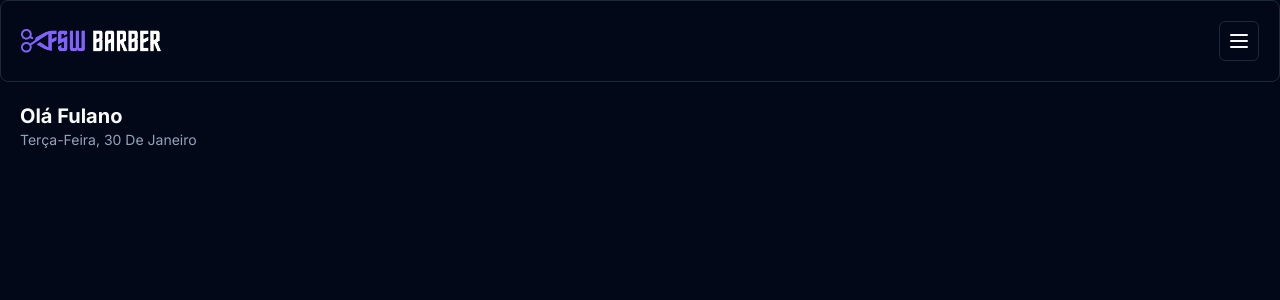
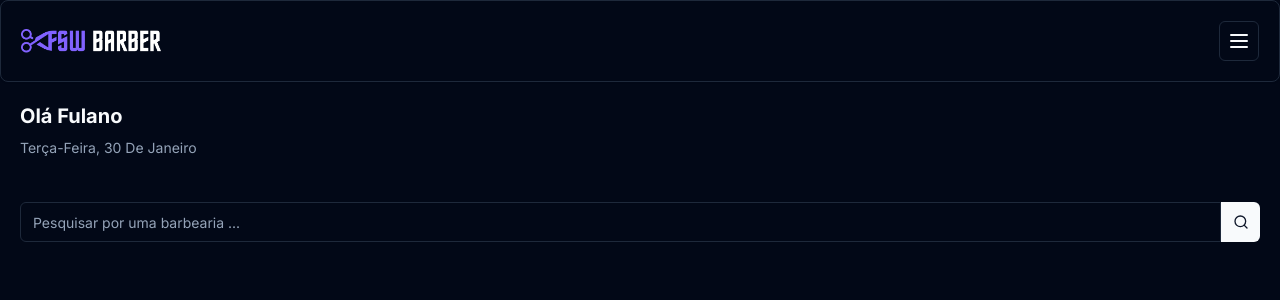
Before and after one commit to PierpaoloZotti/fellow-barber-24, a Next.js app: page / in a window 1280 px wide. Shown: the top 300 px of the page. Built offline with nearby package versions, Linux system fonts and the light colour scheme.

Commit message:
feat: added initial search component

```diff
--- /dev/null
+++ b/app/(home)/_components/search.tsx
@@ -0,0 +1,22 @@
+"use client";
+
+import { Button } from "@/components/ui/button";
+import { Input } from "@/components/ui/input";
+import { SearchIcon } from "lucide-react";
+
+const Search = () => {
+  return (
+    <div className="flex items-center">
+      <Input
+        placeholder="Pesquisar por uma barbearia ..."
+        type="search"
+        className="rounded-r-none"
+      />
+      <Button variant="default" size="icon" className="rounded-l-none">
+        <SearchIcon className="h-4 w-4 " />
+      </Button>
+    </div>
+  );
+};
+
+export default Search;
--- a/app/(home)/page.tsx
+++ b/app/(home)/page.tsx
@@ -1,12 +1,13 @@
 import Header from "@/components/header";
 import { format } from "date-fns";
 import { ptBR } from "date-fns/locale";
+import Search from "./_components/search";
 
 export default function Home() {
   return (
     <main>
       <Header />
-      <div className="px-5 pt-5">
+      <div className="flex flex-col gap-2 p-5">
         <h2 className="text-xl font-bold">Olá Fulano</h2>
         <p className="text-sm capitalize text-muted-foreground">
           {format(new Date(), "EEEE',' d 'de' MMMM", {
@@ -14,6 +15,9 @@
           })}
         </p>
       </div>
+      <div className="mt-6 px-5">
+        <Search />
+      </div>
     </main>
   );
 }
--- /dev/null
+++ b/components/ui/input.tsx
@@ -0,0 +1,25 @@
+import * as React from "react"
+
+import { cn } from "@/lib/utils"
+
+export interface InputProps
+  extends React.InputHTMLAttributes<HTMLInputElement> {}
+
+const Input = React.forwardRef<HTMLInputElement, InputProps>(
+  ({ className, type, ...props }, ref) => {
+    return (
+      <input
+        type={type}
+        className={cn(
+          "flex h-10 w-full rounded-md border border-input bg-background px-3 py-2 text-sm ring-offset-background file:border-0 file:bg-transparent file:text-sm file:font-medium placeholder:text-muted-foreground focus-visible:outline-none focus-visible:ring-2 focus-visible:ring-ring focus-visible:ring-offset-2 disabled:cursor-not-allowed disabled:opacity-50",
+          className
+        )}
+        ref={ref}
+        {...props}
+      />
+    )
+  }
+)
+Input.displayName = "Input"
+
+export { Input }
```
